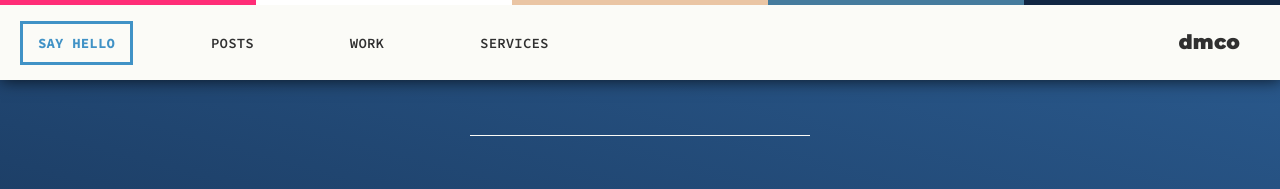
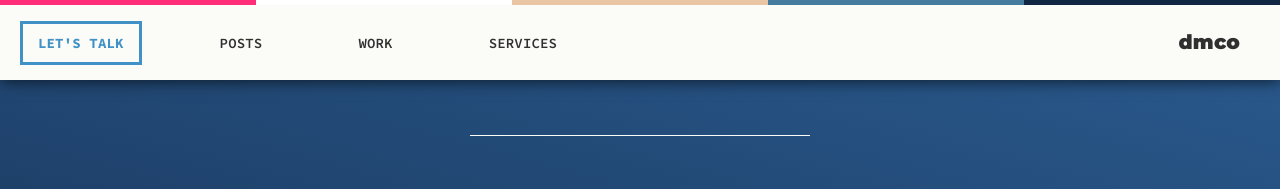
Before and after one commit to middletond/dmco, a Jekyll site: the page built from work/index.html, in a window 1280 px wide and 1400 px high. Shown: the top 189 px of the window. Built offline with Jekyll 4.4.1, drawn with Linux system fonts in a browser that asks for light colours; some of the changed text lies outside the part shown.

Commit message:
Prose for public data, services, other small updates

```diff
--- a/_includes/header.html
+++ b/_includes/header.html
@@ -3,7 +3,7 @@
 
 	<nav class="primary">
 		<ul>
-			<li><a href="/hello/" class="nav-item emphasized">Say Hello</a></li>
+			<li><a href="/hello/" class="nav-item emphasized">Let's Talk</a></li>
 			<li><a href="/posts/" class="nav-item">Posts</a></li>
 			<li><a href="/work/" class="nav-item">Work</a></li>
 			<li><a href="/services/" class="nav-item">Services</a></li>
--- a/_sass/_project.scss
+++ b/_sass/_project.scss
@@ -15,10 +15,11 @@
 .project-list {
     margin: 0px;
     .project {
+        // background-color: aqua;
         @include flex_display();
         @include flex_justify_content(space-between);
         position: relative;
-        margin: 50px 0;
+        margin: 100px 0 100px 0;
         padding: 100px 0px 0px 0px;
         height: 750px;
         .text, .image {
--- a/hello.html
+++ b/hello.html
@@ -23,16 +23,16 @@
 
           <ul>
             <li>
-              <span class="lead">Web Programming.</span> I have been a dedicated web developer for over ten years, and am equally comfortable with small static sites as with large-scale web apps with distributed deployment. For languages, I lean heavily towards python and javascript. Check out <a href="/assets/cv.pdf">my CV</a> for more details, or <a href="https://github.com/middletond">my github</a> for code samples.
+              <span class="lead">Web Programming.</span> I have been a dedicated web developer for over ten years, and am equally comfortable with small static sites as with large-scale web apps with distributed deployment. For languages, I lean heavily towards python and javascript. Check out <a href="/assets/cv.pdf">my CV</a> for more details, or <a href="https://github.com/middletond" target="_blank">my github</a> for code samples.
             </li>
             <li>
               <span class="lead">Online Publishing.</span> For several years I ran the online division of a popular niche magazine. I learned a ton about branding, copywriting, design, and the power of trusting your own solutions over industry conventions. I wrote a full account of the experience <a href="/work/tape-op-magazine">here</a>.
             </li>
             <li>
-              <span class="lead">Public Data.</span> I've spent much of the past few years building web apps that make public records research better and easier. More about that <a href="/public-data">here</a>.
+              <span class="lead">Public Data.</span> I've spent much of the past few years building web apps that make public records research better and easier. More about that <a href="/work/public-data/">here</a>.
             </li>
             <li>
-              <span class="lead">UI & Graphic Design.</span> Design is something I learned by necessity as I wore other hats, and grew to deeply love as an independent art. For both UI and graphic design, I value clarity of purpose, elegance, and cohesion above all else.
+              <span class="lead">UI & Graphic Design.</span> Design is something I learned by necessity as I wore other hats, and grew to deeply love as an independent art. For both UI and graphic design, I value clarity of purpose, elegance, and cohesion above all else. View my design work <a href="/work/">here</a>.
             </li>
           </ul>
 
--- a/services.html
+++ b/services.html
@@ -21,7 +21,7 @@
 
         <h4>Branding &amp; Messaging</h4>
 
-        <p>Before anthing, we must know exactly <i>what</i> we're doing and <i>why</i> we are doing it. We must set about asking questions, continually, drilling down until we reach the root nature of our motivations and our actions. Only by understanding this properly can we create things that our true audience will connect with.</p>
+        <p>Before anything, we must know exactly <i>what</i> we're doing and <i>why</i> we are doing it. We must set about asking questions, continually, drilling down until we reach the root nature of our motivations and our actions. Only by understanding this properly can we create things that our true audience will connect with.</p>
 
     </div>
 </section>
@@ -31,7 +31,7 @@
 
       <h2>Producer Services</h2>
 
-      <p>My most common method of working is to be a "producer" &mdash; that is, I faciliate a creative idea from inception to digital reality. In this method of working, I leverage all of my capacities as needed to best serve the project. I first work with you to get your idea into a clear and communicable package that is full of power and punch. Then I handle all the technical hurdles that are standing in your way, and if I cannot, I hire trusted folks who can.</p>
+      <p>My most common method of working is to be a "producer" &mdash; that is, I faciliate a creative idea from inception to digital reality. In this method of working, I leverage all of my skills as needed to best serve the project. I first work with you to get your idea into a clear and communicable package that is full of power and punch. Then I handle all the technical hurdles that are standing in your way, and if I cannot, I hire trusted folks who can.</p>
 
     </div>
 </section>
--- a/work/index.html
+++ b/work/index.html
@@ -6,10 +6,6 @@
     <div class="content center">
         <div class="heading-block">
             <h1>Work&middot;Stories</h1>
-            <!-- <h3>Things I made and what I learned from it.</h3> -->
-            <!-- <ol class="definitions">
-                <li>activity involving mental or physical effort done<br /> in order to achieve a purpose or result.</li>
-            </ol> -->
         </div>
 
         <p class="big">These are narrations of some past professional experiences. They are mostly my attempt to sort through the general daily blur of problem-solving (more commonly known as "work"), and hopefully pick out some larger lessons. They also serve as a portfolio, if that's what you are looking for.</p>
@@ -69,6 +65,21 @@
                     <img src="/assets/img/work/mw/screens_all.png" />
                 </figure>
             </div>
+            <div class="project left">
+                <div class="text">
+                    <h2>Public Data</h2>
+                    <hr />
+                    <p>
+                        If you've ever had to research public records, you know the story is almost always the same: while they are <i>technically available</i> to the public, they sure aren't very <i>actionable</i>. I've spent much of the past few years attempting to help remedy this problem using the technological wonders of the modern web. Here are the highlights.
+                    </p>
+                    <div class="button-block">
+                        <a class="button" href="/work/public-data/">Read More</a>
+                    </div>
+                </div>
+                <figure class="image medium">
+                    <img src="/assets/img/work/publicdata/lobbysearch.png" />
+                </figure>
+            </div>
         </div>
 
     </div>
--- a/public-data.html
+++ b/work/public-data.html
@@ -9,7 +9,11 @@
         <h1>Public&middot;Data</h1>
     </div>
 
-    <p class="big">I have a history with leveraging web technology to make public records less balkanized and more actionable. Here are the highlights.</p>
+    <figure class="image">
+      <img src="/assets/img/work/publicdata/lobbysearch.png" / />
+    </figure>
+
+    <p class="big">If you've ever had to research public records, you know the story is almost always the same: while they are <i>technically available</i> to the public, they sure aren't very <i>actionable</i>. I've spent much of the past few years attempting to help remedy this problem using the technological wonders of the modern web. Here are the highlights.</p>
 
     <h4>Vigilant</h4>
 
```
Also changed, not shown: assets/img/work/publicdata/lobbysearch.png (added).
